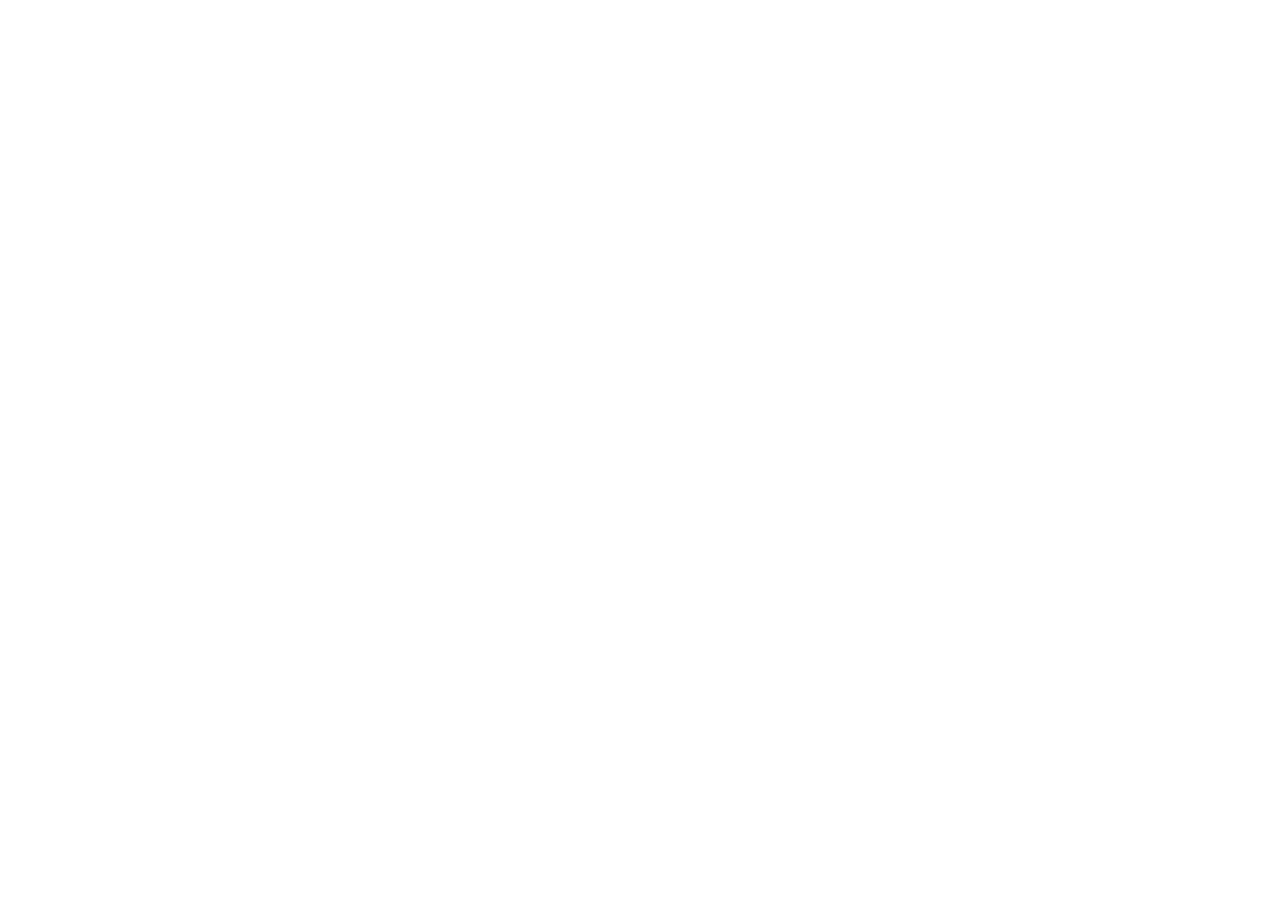
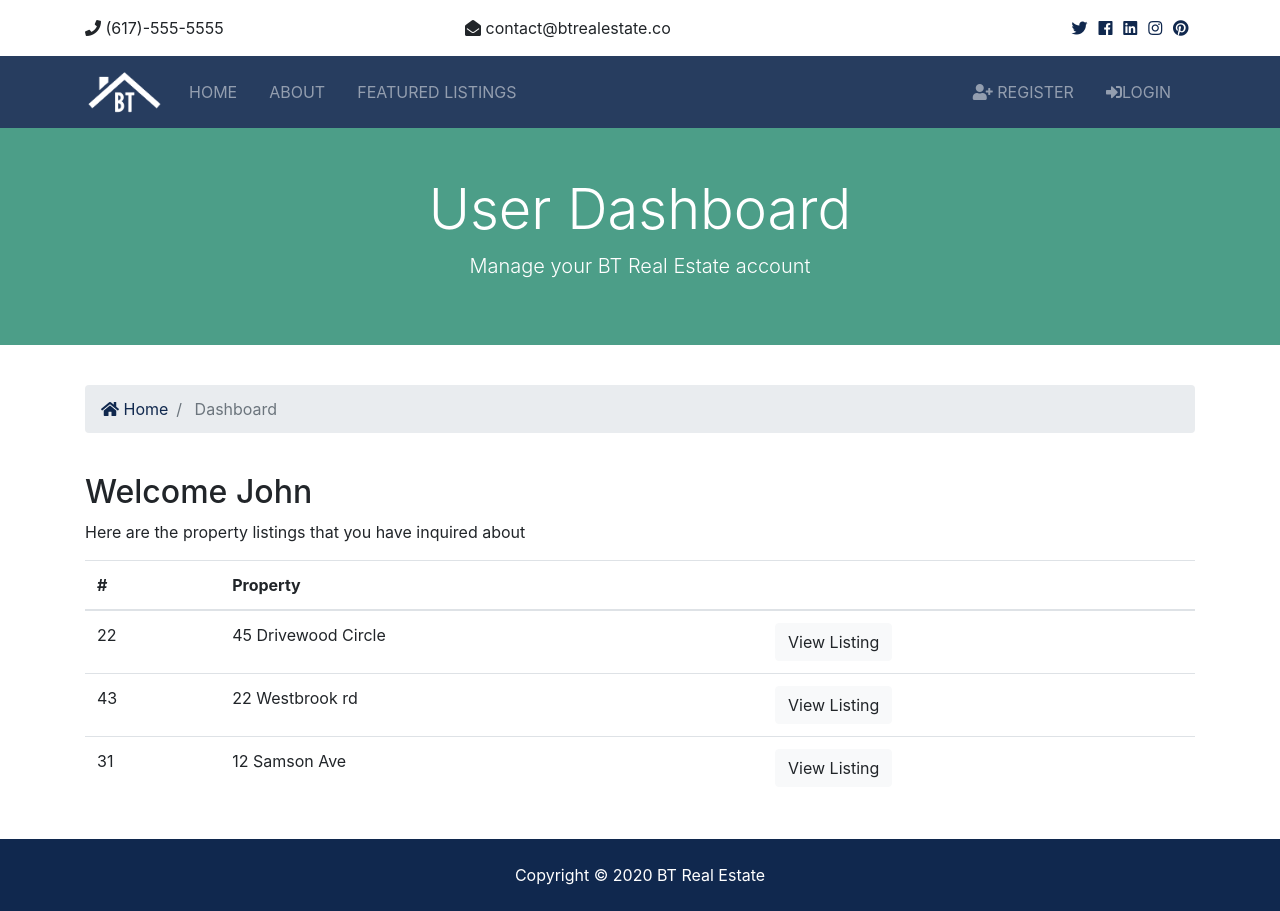
Before and after one commit to crichmond-clark/btre_django_app, a Django app: page /accounts/dashboard/ in a window 1280 px wide. Before the commit the page is empty. Before the commit the page ends 800 px from the top, so only its background shows below. Run offline with Django 3.2, Linux system fonts and the light colour scheme; parts of the project's set-up code (start-up, migrations or seed data) failed here and were passed over; some libraries are stand-ins or nearby versions.

Commit message:
made page titles dynamic

```diff
--- a/accounts/views.py
+++ b/accounts/views.py
@@ -1,5 +1,5 @@
 from django.shortcuts import render, redirect
-from django.contrib import messages
+from django.contrib import messages, auth
 from django.contrib.auth.models import User
 
 # Create your views here.
@@ -32,6 +32,7 @@ def register(request):
                 )
                 user.save()
                 messages.success(request, "You are registered and can now login")
+                return redirect("login")
         else:
             messages.error(request, "Passwords do not match")
             return redirect("register")
@@ -41,6 +42,19 @@ def register(request):
 
 def login(request):
     if request.method == "POST":
+        # GET FORM VAUES
+        username = request.POST["username"]
+        password = request.POST["password"]
+
+        user = auth.authenticate(username=username, password=password)
+
+        if user is not None:
+            auth.login(request, user)
+            messages.success(request, "You have successfully logged in")
+            return redirect("dashboard")
+        else:
+            messages.error(request, "Username or password is incorrect")
+            return redirect("login")
         # REGISTER USER
         return redirect("login")
     else:
@@ -48,6 +62,10 @@ def login(request):
 
 
 def logout(request):
+
+    if request.method == "POST":
+        auth.logout(request)
+        messages.success(request, "You have successfully logged out")
     return redirect("index")
 
 
--- a/manage.py
+++ b/manage.py
@@ -5,7 +5,7 @@ import sys
 
 
 def main():
-    os.environ.setdefault('DJANGO_SETTINGS_MODULE', 'btre.settings')
+    os.environ.setdefault("DJANGO_SETTINGS_MODULE", "btre.settings")
     try:
         from django.core.management import execute_from_command_line
     except ImportError as exc:
@@ -17,5 +17,5 @@ def main():
     execute_from_command_line(sys.argv)
 
 
-if __name__ == '__main__':
+if __name__ == "__main__":
     main()
--- a/templates/accounts/dashboard.html
+++ b/templates/accounts/dashboard.html
@@ -0,0 +1,74 @@
+{% extends 'base.html' %}
+{% block title%} | Dashboard {% endblock %}
+{% block content %}
+<section id="showcase-inner" class="py-5 text-white">
+  <div class="container">
+    <div class="row text-center">
+      <div class="col-md-12">
+        <h1 class="display-4">User Dashboard</h1>
+        <p class="lead">Manage your BT Real Estate account</p>
+      </div>
+    </div>
+  </div>
+</section>
+<br>
+{% include 'partials/_alerts.html' %}
+<!-- Breadcrumb -->
+<section id="bc" class="mt-3">
+  <div class="container">
+    <nav aria-label="breadcrumb">
+      <ol class="breadcrumb">
+        <li class="breadcrumb-item">
+          <a href="{% url 'index'%}">
+            <i class="fas fa-home"></i> Home</a>
+        </li>
+        <li class="breadcrumb-item active"> Dashboard</li>
+      </ol>
+    </nav>
+  </div>
+</section>
+
+<section id="dashboard" class="py-4">
+  <div class="container">
+    <div class="row">
+      <div class="col-md-12">
+        <h2>Welcome John</h2>
+        <p>Here are the property listings that you have inquired about</p>
+        <table class="table">
+          <thead>
+            <tr>
+              <th scope="col">#</th>
+              <th scope="col">Property</th>
+              <th></th>
+            </tr>
+          </thead>
+          <tbody>
+            <tr>
+              <td>22</td>
+              <td>45 Drivewood Circle</td>
+              <td>
+                <a class="btn btn-light" href="#">View Listing</a>
+              </td>
+            </tr>
+            <tr>
+              <td>43</td>
+              <td>22 Westbrook rd</td>
+              <td>
+                <a class="btn btn-light" href="#">View Listing</a>
+              </td>
+            </tr>
+            <tr>
+              <td>31</td>
+              <td>12 Samson Ave</td>
+              <td>
+                <a class="btn btn-light" href="#">View Listing</a>
+              </td>
+            </tr>
+          </tbody>
+        </table>
+      </div>
+    </div>
+  </div>
+</section>
+
+{% endblock %}
--- a/templates/accounts/login.html
+++ b/templates/accounts/login.html
@@ -1,5 +1,5 @@
 {% extends 'base.html'%}
-
+{% block title%} | Log in{% endblock %}
 {% block content %}
   <section id="login" class="bg-light py-5">
     <div class="container">
--- a/templates/accounts/register.html
+++ b/templates/accounts/register.html
@@ -1,5 +1,5 @@
 {% extends 'base.html'%}
-
+{% block title%} | Register {% endblock %}
 {% block content %}
 <section id="register" class="bg-light py-5">
     <div class="container">
--- a/templates/base.html
+++ b/templates/base.html
@@ -11,7 +11,7 @@
   <link rel="stylesheet" href="{% static 'css/bootstrap.css'%}">
   <!-- Custom -->
   <link rel="stylesheet" href="{% static 'css/style.css'%}">
-  <title>BT Real Estate</title>
+  <title>BT Real Estate {% block title %} {% endblock %}</title>
 </head>
 
 <body>
--- a/templates/listings/listing.html
+++ b/templates/listings/listing.html
@@ -1,7 +1,7 @@
 {% extends 'base.html' %}
 
 {% load humanize %}
-
+{% block title%} | {{ listing.title }}{% endblock %}
 {% block content %}
 <section id="showcase-inner" class="py-5 text-white">
     <div class="container">
--- a/templates/listings/listings.html
+++ b/templates/listings/listings.html
@@ -1,7 +1,7 @@
 {% extends 'base.html' %}
 
 {% load humanize  %}
-
+{% block title%} | Browse Properties {% endblock %}
 {% block content %}
 <section id="showcase-inner" class="py-5 text-white">
   <div class="container">
--- a/templates/pages/about.html
+++ b/templates/pages/about.html
@@ -1,6 +1,8 @@
 {% extends 'base.html' %}
 
 {% load static %}
+
+{% block title%} | About us {% endblock %}
 
 {% block content %}
 
--- a/templates/pages/index.html
+++ b/templates/pages/index.html
@@ -1,5 +1,8 @@
 {% extends 'base.html' %}
 {% load humanize %}
+
+{% block title%} | Welcome {% endblock %}
+
 {% block content%}
 
 <!-- Showcase -->
@@ -71,7 +74,8 @@
     </div>
   </div>
 </section>
-{% include 'partials/_alerts.html '%}
+<br>
+{% include 'partials/_alerts.html' %}
 <!-- Listings -->
 <section id="listings" class="py-5">
   <div class="container">
--- a/templates/partials/_alerts.html
+++ b/templates/partials/_alerts.html
@@ -1,4 +1,4 @@
-{% if messages%}
+{% if messages %}
   {% for message in messages %}
     <div id="message" class="container">
       <div class="alert alert-{{ message.tags }} alert-dismissable text-center" role="alert">
--- a/templates/partials/_navbar.html
+++ b/templates/partials/_navbar.html
@@ -11,28 +11,60 @@
     </button>
     <div class="collapse navbar-collapse" id="navbarNavAltMarkup">
       <ul class="navbar-nav">
-        <li {% if '/' == request.path %} class="nav-item active mr-3" {% else %}
-          class="nav-item mr-3" {% endif %}>
+        <li
+        {% if '/' == request.path %}
+          class="nav-item active mr-3"
+        {% else %}
+          class="nav-item mr-3"
+        {% endif %}>
           <a class="nav-link" href="{% url 'index' %}">Home</a>
         </li>
-        <li {% if 'about' in request.path %} class="nav-item active mr-3"
-          {% else %} class="nav-item mr-3" {% endif %}>
+        <li
+        {% if 'about' in request.path %}
+          class="nav-item active mr-3"
+        {% else %}
+          class="nav-item mr-3"
+        {% endif %}>
           <a class="nav-link" href="{% url 'about' %}">About</a>
         </li>
-        <li {% if 'listings' in request.path %} class="nav-item active mr-3"
-          {% else %} class="nav-item mr-3" {% endif %}>
+        <li
+        {% if 'listings' in request.path %}
+          class="nav-item active mr-3"
+        {% else %}
+          class="nav-item mr-3"
+        {% endif %}>
           <a class="nav-link" href="{% url 'listings' %}">Featured Listings</a>
         </li>
       </ul>
 
       <ul class="navbar-nav ml-auto">
+        {% if user.is_authenticated %}
+            <li
+          {% if 'dashboard' in request.path %}
+            class="nav-item mr-3 active"
+          {% else %}
+            class="nav-item mr-3"
+          {% endif %}>
+            <a class="nav-link" href="{% url 'dashboard' %}">
+               Welcome {{ user.username }} (Dashboard)</a>
+          </li>
+          <li class="nav-item mr-3">
+            <a href="javascript:{document.getElementById('logout').submit()}" class="nav-link">
+              Logout
+              <i class="fas fa-sign-out-alt"></i>
+            </a>
+            <form action="{% url 'logout' %}" method="POST" id="logout">
+              {% csrf_token %}
+              <input type="hidden">
+            </form>
+          </li>
+        {% else %}
           <li
           {% if 'register' in request.path %}
             class="nav-item mr-3 active"
           {% else %}
             class="nav-item mr-3"
-        {% endif %}
-        >
+          {% endif %}>
           <a class="nav-link" href="{% url 'register' %}">
             <i class=" fas fa-user-plus"></i> Register</a>
           </li>
@@ -41,11 +73,12 @@
             class="nav-item mr-3 ative"
           {% else %}
             class="nav-item mr-3"
-        {% endif %}
-        >
+          {% endif %}>
             <a class="nav-link" href="{% url 'login' %}">
               <i class="fas fa-sign-in-alt"></i>Login</a>
           </li>
+        {% endif %}
+
       </ul>
     </div>
   </div>
```
Also changed, not shown: listings/views.py (+29 -35 lines), templates/listings/search.html (+20 -8 lines), 2 other files. Lines whose indentation alone changed are shown as unchanged.
